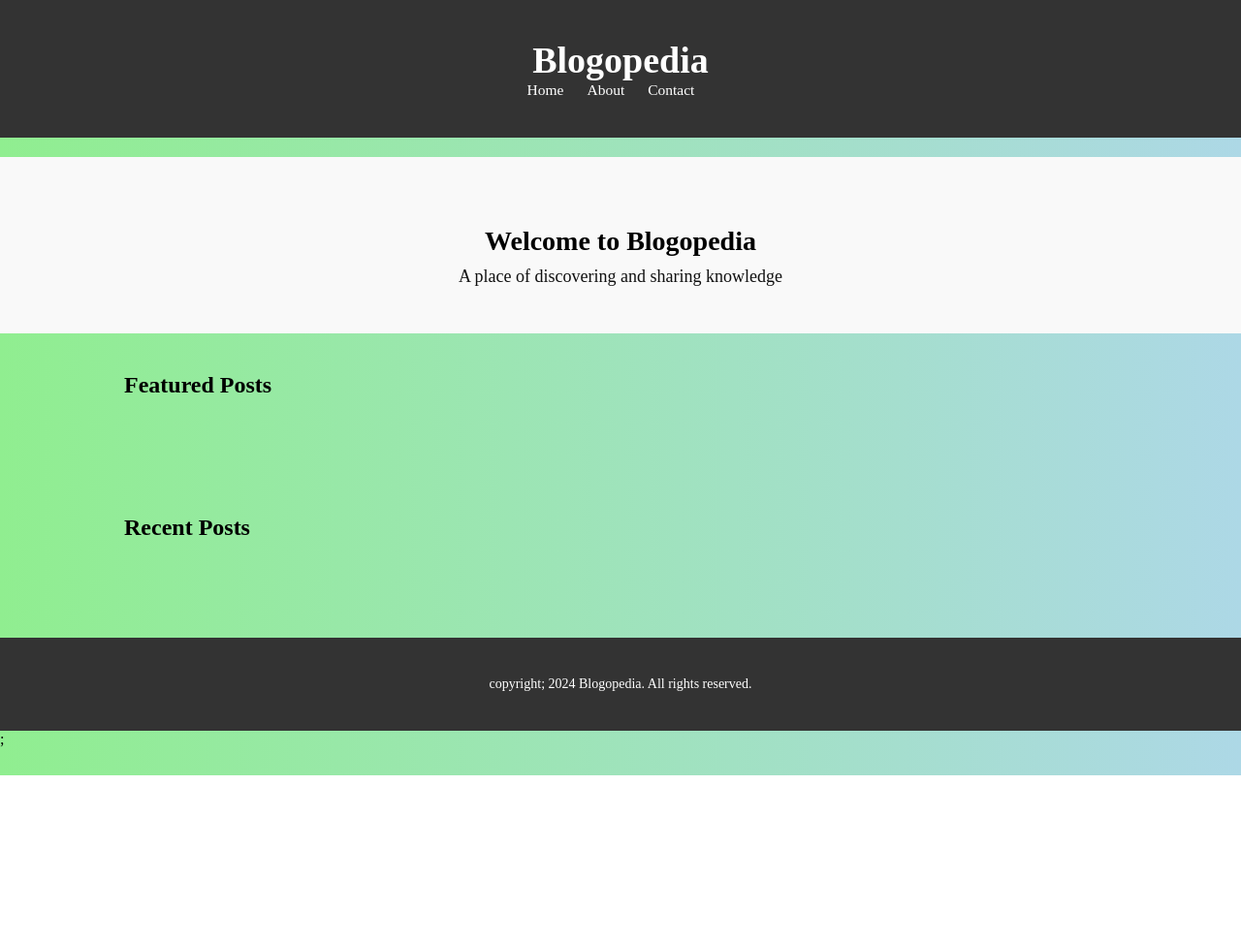
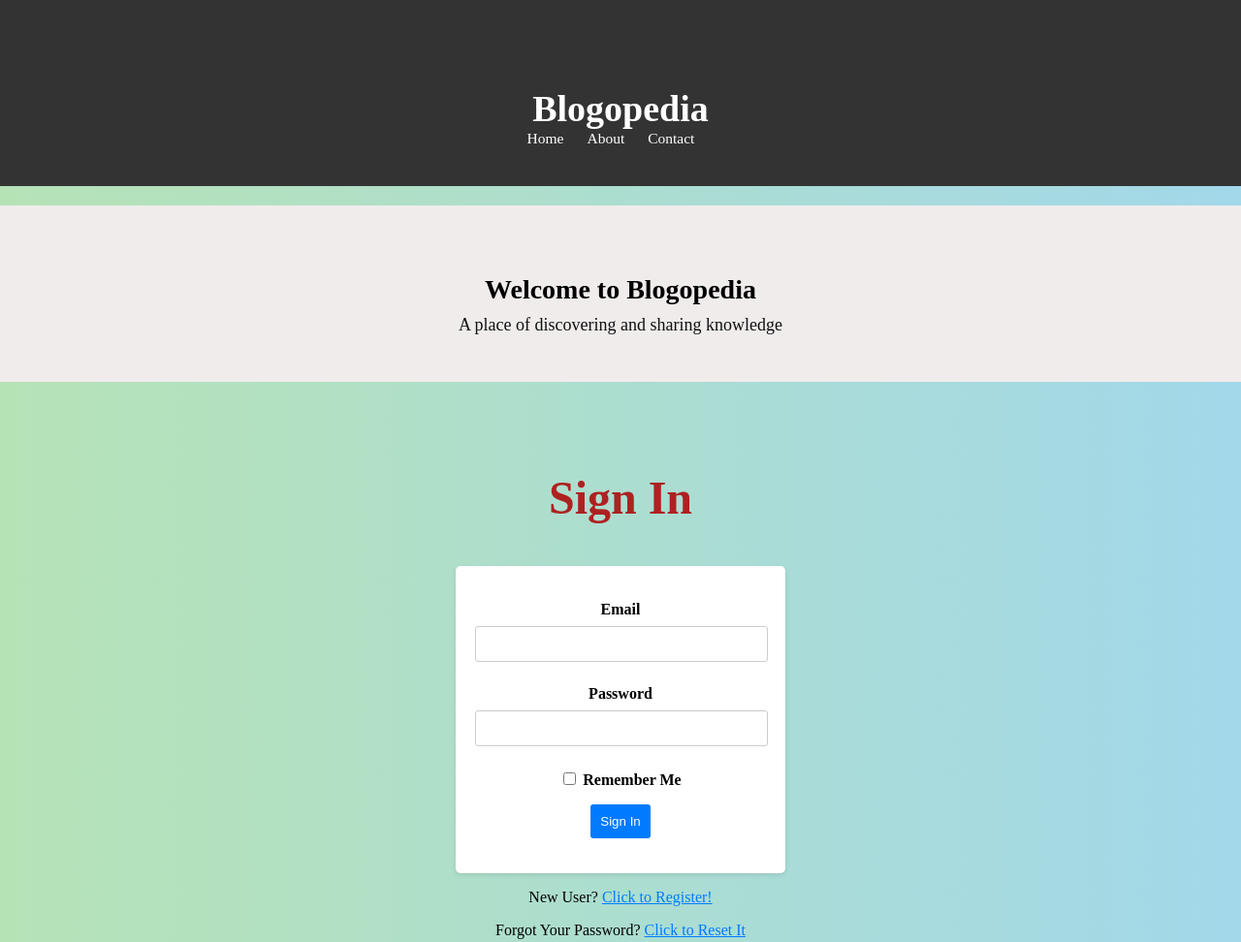
Before and after one commit to Sekani-kahlil/Blogopedia, a plain HTML site: page index.html in a window 1280 px wide. Shown: the top 972 px of the page at 97% size. Before the commit the page ends 800 px from the top, so only its background shows below. Drawn offline with Linux system fonts and the light colour scheme.

Commit message:
git commit -m 'blogopedia.' git push

```diff
--- a/index.html
+++ b/index.html
@@ -12,9 +12,9 @@
             <h1>Blogopedia</h1>
             <nav>
                 <ul>
-                    <li><a href="#">Home</a></li>
-                    <li><a href="#">About</a></li>
-                    <li><a href="#">Contact</a></li>
+                    <li><a href="https://www.example.com/home" target="_blank">Home</a></li>
+                    <li><a href="https://www.example.com/about" target="_blank">About</a></li>
+                    <li><a href="https:// www.example.com/Contact " target="_blank">Contact</a></li>
                 </ul>
             </nav>
         </div>
@@ -27,6 +27,28 @@
                 <p> A place of discovering and sharing knowledge</p>
             </div>
         </section>
+
+            <div class="Sign"><h1>Sign In</h1></div>
+    <form action="" method="post" novalidate>
+        <input id="csrf_token" name="csrf_token" type="hidden" value="ImM1ZjMzZDI1ODBlN2EzYjUzOTJmODY5OGNkMDQ3OWM0ZDAwNGNkNzYi.ZdZPQQ.wQf1SjfQg_8-VCKQlkNuTm9OrzE">
+        <p>
+            <label for="email">Email</label><br>
+            <input id="email" name="email" required size="32" type="text" value=""><br>
+
+        </p>
+        <p>
+            <label for="password">Password</label><br>
+            <input id="password" name="password" required size="32" type="password" value=""><br>
+
+        </p>
+        <p><input id="remember_me" name="remember_me" type="checkbox" value="y"> <label for="remember_me">Remember Me</label></p>
+        <p><input id="submit" name="submit" type="submit" value="Sign In"></p>
+    </form>
+    <p>New User? <a href="/register">Click to Register!</a></p>
+    <p>
+        Forgot Your Password?
+        <a href="/reset_password_request">Click to Reset It</a>
+    </p>
 
         <section class="featured-posts">
             <div class="container">
--- a/styles.css
+++ b/styles.css
@@ -1,9 +1,9 @@
 body {
     font-family: 'Helvetica Neue' Arial, Helvetica, sans-serif;
     margin: 0;
-    background: linear-gradient(to left, lightblue, lightgreen);
+    background: linear-gradient(to left, rgb(162, 216, 234), rgb(182, 227, 182));
     padding: 0;
-}
+    }
 
 .container {
     width: 80%;
@@ -21,8 +21,66 @@ header h1 {
     margin: 0;
     font-size: 38px;
     text-align: center;
+    margin-top: 50px;
 }
 
+form {
+    width: 300px;
+    margin: 0 auto;
+    background-color: #fff;
+    padding: 20px;
+    border-radius: 5px;
+    box-shadow: 0 2px 5px rgba(0, 0, 0, 0.1);
+}
+
+label {
+    font-weight: bold;
+}
+
+input[type="text"],
+input[type="password"] {
+    width: calc(100% - 20px);
+    padding: 10px;
+    margin: 8px 0;
+    border: 1px solid #ccc;
+    border-radius: 3px;
+}
+
+.Sign {
+    text-align: center;
+    padding: 10px;
+    margin-top: 50px;
+}
+
+.Sign {
+    color: #ae2121;
+    font-size: 24px;
+}
+
+input[type="submit"] {
+    width: 100;
+    padding: 10px;
+    background-color: #007bff;
+    color: #fff;
+    border: none;
+    border-radius: 3px;
+    cursor: pointer;
+    transition: background-color 0.3s;
+}
+
+input[type="submit"]:hover {
+    background-color: #0056b3;
+}
+
+p {
+    text-align: center;
+    text-decoration: none;
+}
+
+a {
+    color: #007bff;
+    text-decoration: underline;
+}
 nav  ul {
     list-style-type: none;
     margin: 0;
@@ -49,11 +107,10 @@ main {
 }
 
 .hero {
-    background-color: #f9f9f9;
+    background-color: #f0ecec;
     padding: 28px 0;
     text-align: center;
 }
-
 
 .hero h2 {
     margin-bottom: 10px;
```
